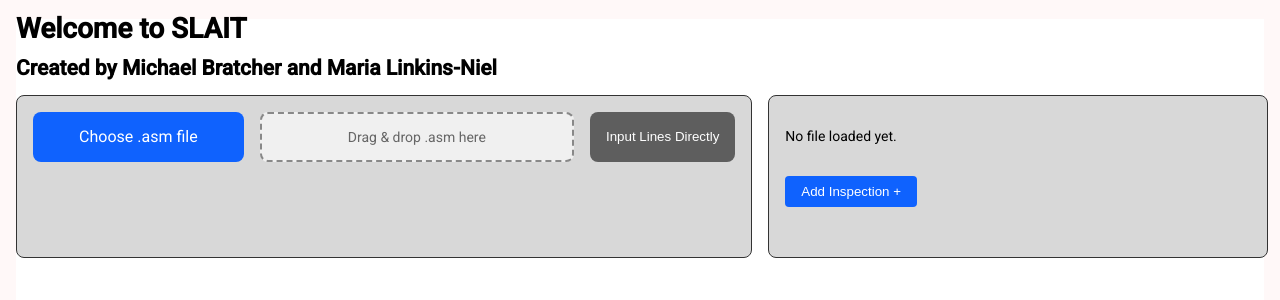
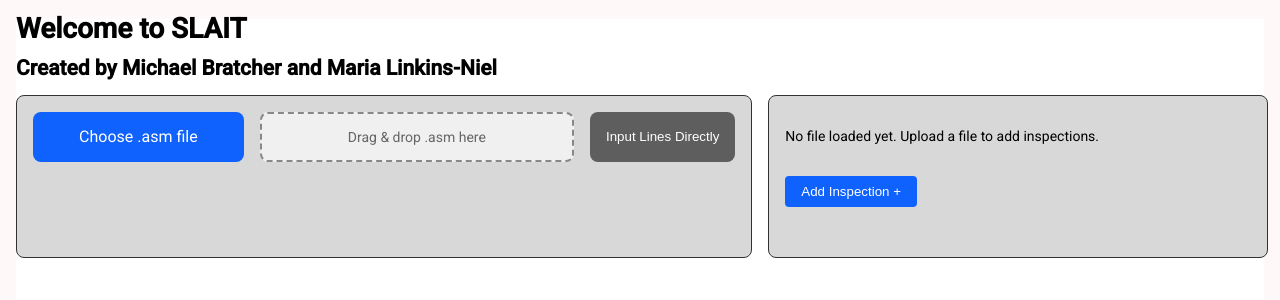
Before and after one commit to MBratchr/sd, an Angular app: page / in a window 1280 px wide. Shown: the top 300 px of the page. Built offline with nearby package versions, Linux system fonts and the light colour scheme.

Commit message:
Inspection message changed when there no file.

```diff
--- a/src/app/inspection-manager/inspection-manager.html
+++ b/src/app/inspection-manager/inspection-manager.html
@@ -64,7 +64,7 @@
     <button class="test-btn" (click)="exportInspections()">Test</button>
   }
   @else {
-    <p>No file loaded yet.</p>
+    <p>No file loaded yet. Upload a file to add inspections.</p>
     <button class="add-btn" disabled>Add Inspection +</button>
   }
 </div>
```
